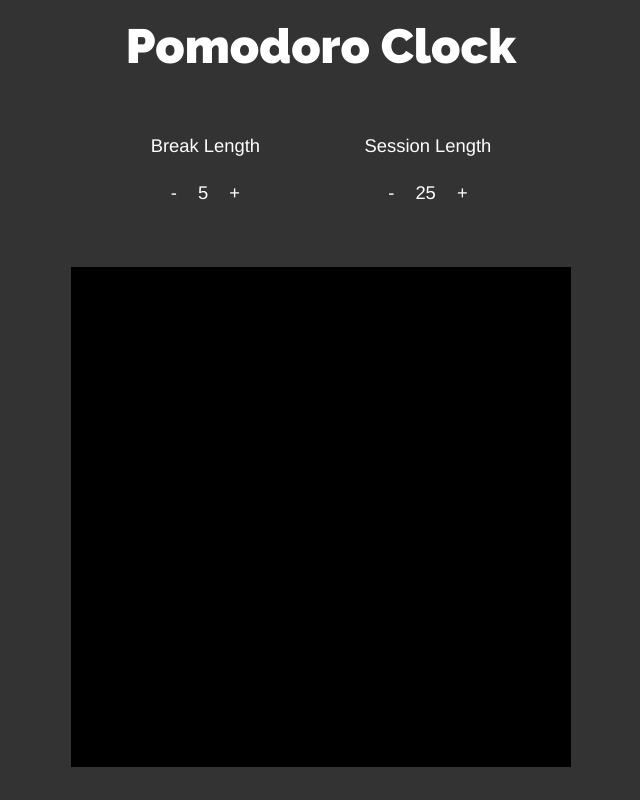
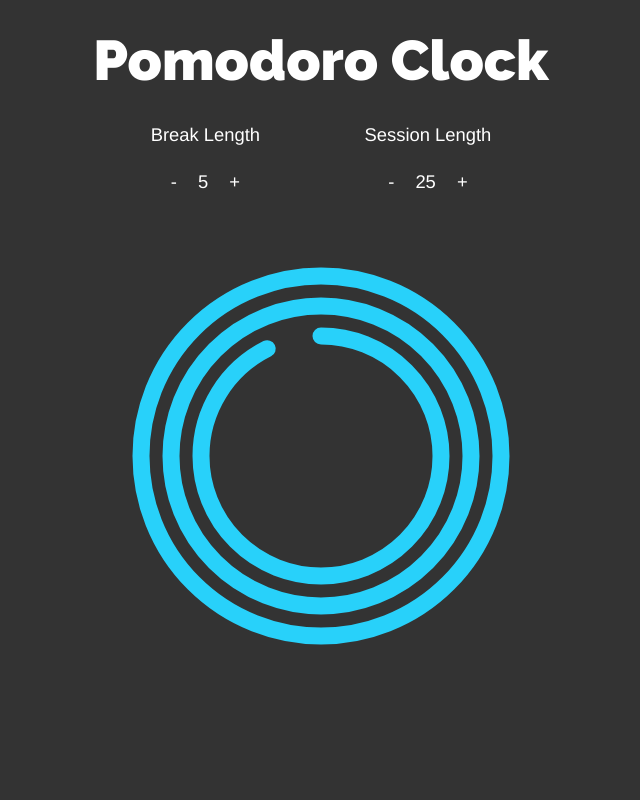
Before and after one commit to briandaub/Pomodoro_Clock, a plain HTML site: page index.html in a window 1280 px wide. Shown: the whole page, without its empty margins (319-959 px from the left). Drawn offline with Linux system fonts and the light colour scheme.

Commit message:
Canvas Function cont'd

```diff
--- a/css/styles.css
+++ b/css/styles.css
@@ -11,7 +11,8 @@ body {
 
 h1 {
     font-family: Raleway, Arial, sans-serif;
-    font-size: 3em;
+    font-size: 3.5em;
+    margin-top: 30px;
 }
 
 #wrapper {
@@ -22,7 +23,7 @@ h1 {
 
 #break, #session {
     display: inline-block;
-    margin: 50px;
+    margin: 20px 50px 0 50px;
     font-size: 1.15em;
 }
 
--- a/js/script.js
+++ b/js/script.js
@@ -19,7 +19,9 @@ function setSessionLength(time){
 
 var canvas = document.getElementById('canvas');
 var ctx = canvas.getContext('2d');
-ctx.strokeStyle = '28d1fa';
+ctx.strokeStyle = '#28d1fa';
+ctx.lineWidth = 17;
+ctx.lineCap = 'round';
 
 function degToRad(degree){
     var factor = Math.PI/180;
@@ -34,23 +36,22 @@ function renderTimer(){
     var newSeconds = seconds+(milliseconds/1000);
 
     // Background
-    ctx.fillStyle = '333333';
-    ctx.fillRect(0,0,500,500);
-
+    ctx.fillStyle = '#333333';
+    ctx.fillRect(0, 0, 500, 500);
 
     //hours
     ctx.beginPath();
-    ctx.arc(250, 250, 200, degToRad(270), degToRad((hours*15)-90));
+    ctx.arc(250, 250, 180, degToRad(270), degToRad((hours*15)-90));
     ctx.stroke();
 
     //minutes
     ctx.beginPath();
-    ctx.arc(250, 250, 170, degToRad(270), degToRad((minutes*6)-90));
+    ctx.arc(250, 250, 150, degToRad(270), degToRad((minutes*6)-90));
     ctx.stroke();
 
     //seconds
     ctx.beginPath();
-    ctx.arc(250, 250, 140, degToRad(270), degToRad(seconds*6)-90);
+    ctx.arc(250, 250, 120, degToRad(270), degToRad(seconds*6)-90);
     ctx.stroke();
 
 }
```
